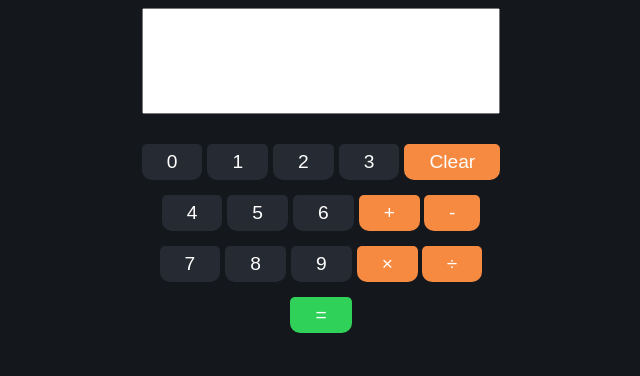
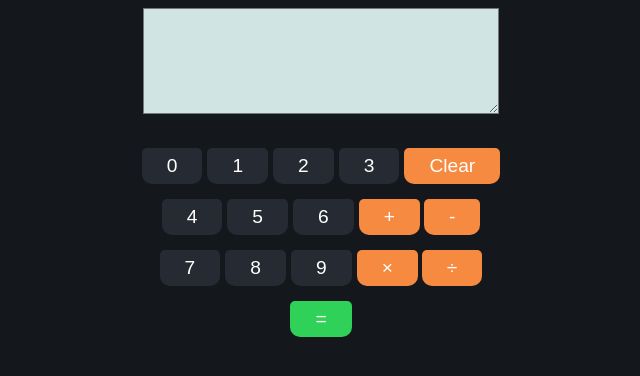
Before and after one commit to Nathaniel47/calculator, a plain HTML site: page index.html in a window 1280 px wide. Shown: the whole page, without its empty margins (319-959 px from the left). Drawn offline with Linux system fonts and the light colour scheme.

Commit message:
replace text input with mild green bg  textarea

```diff
--- a/index.html
+++ b/index.html
@@ -9,7 +9,7 @@
 <body>
     <div id="container">
         <div>
-           <input type="text" id="display">
+            <textarea name="screen" id="display"></textarea>
         </div>
 
         <div id="btns">
--- a/style.css
+++ b/style.css
@@ -7,6 +7,7 @@ body{
     height: 100px;
     color: #000000;
     text-wrap: wrap;
+    background-color: #d0e5e3;
 }
 
 #container, #btns{
```
